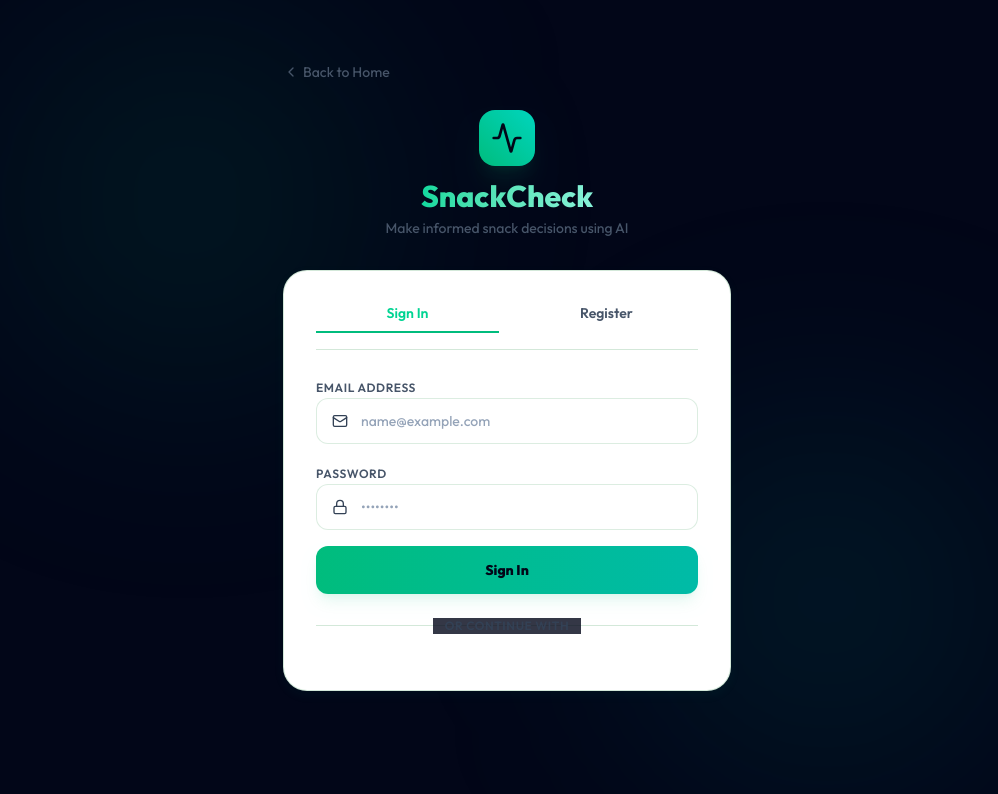
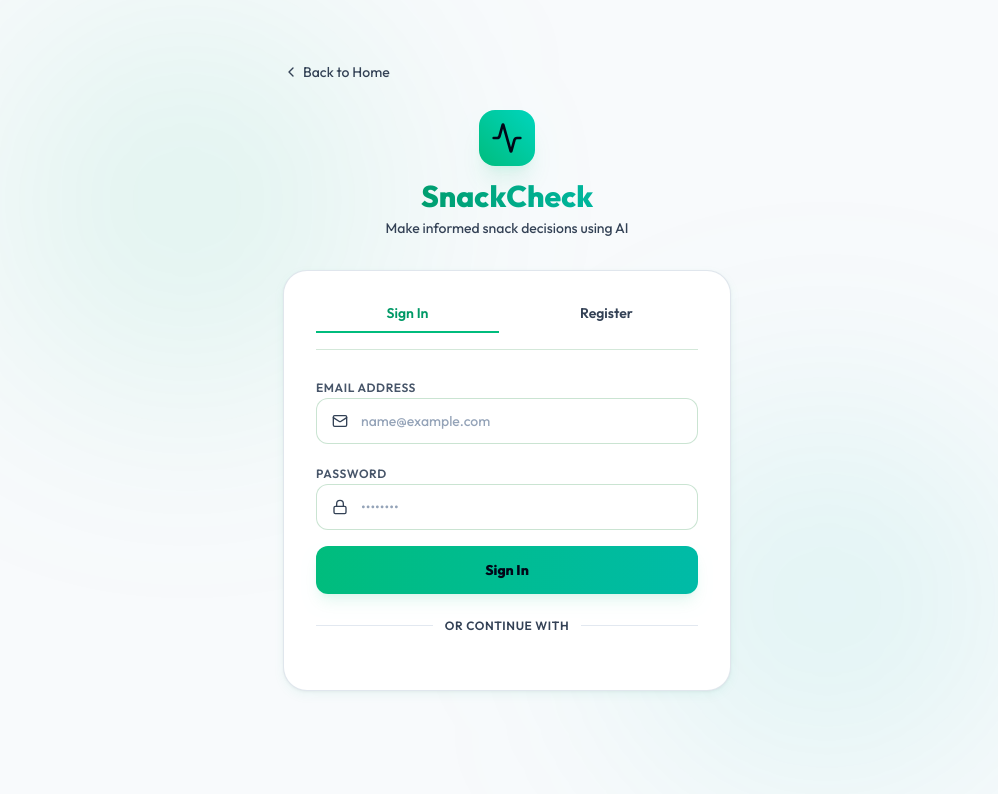
Before and after one commit to chetan-arora-2006/snack-check, a React (Vite) app in the folder frontend/: page / in a window 1280 px wide. Both pictures are taken after a click on the button "Sign In". Shown: the top 794 px of the page, without its empty margins (133-1131 px from the left). Built offline with nearby package versions, Linux system fonts and the light colour scheme; no server answers.

Commit message:
fix: resolve AuthPage dark mode glitches and improve OFF search relevance

```diff
--- a/frontend/src/components/AuthPage.tsx
+++ b/frontend/src/components/AuthPage.tsx
@@ -115,7 +115,7 @@ export const AuthPage: React.FC<AuthPageProps> = ({ onBack }) => {
   };
 
   return (
-    <div className="min-h-screen flex items-center justify-center p-4 relative overflow-hidden bg-slate-950">
+    <div className="min-h-screen flex items-center justify-center p-4 relative overflow-hidden bg-slate-50 dark:bg-slate-950">
       {/* Background visual gradients */}
       <div className="absolute top-1/4 left-1/4 -translate-x-1/2 -translate-y-1/2 w-96 h-96 rounded-full bg-emerald-500/10 blur-[120px]" />
       <div className="absolute bottom-1/4 right-1/4 translate-x-1/2 translate-y-1/2 w-96 h-96 rounded-full bg-teal-500/10 blur-[120px]" />
@@ -124,7 +124,7 @@ export const AuthPage: React.FC<AuthPageProps> = ({ onBack }) => {
         {onBack && (
           <button
             onClick={onBack}
-            className="absolute -top-12 left-0 flex items-center gap-1 text-sm text-slate-400 hover:text-white transition-colors"
+            className="absolute -top-12 left-0 flex items-center gap-1 text-sm text-slate-500 dark:text-slate-400 hover:text-slate-900 dark:hover:text-white transition-colors"
           >
             <ChevronLeft className="w-4 h-4" />
             Back to Home
@@ -140,20 +140,20 @@ export const AuthPage: React.FC<AuthPageProps> = ({ onBack }) => {
             <Activity className="w-8 h-8 text-slate-950" />
           </div>
           <div className="text-center">
-            <h1 className="text-3xl font-extrabold bg-gradient-to-r from-emerald-400 to-teal-200 bg-clip-text text-transparent">
+            <h1 className="text-3xl font-extrabold bg-gradient-to-r from-emerald-600 to-teal-500 dark:from-emerald-400 dark:to-teal-200 bg-clip-text text-transparent">
               SnackCheck
             </h1>
-            <p className="text-slate-400 text-sm mt-1">Make informed snack decisions using AI</p>
+            <p className="text-slate-500 dark:text-slate-400 text-sm mt-1">Make informed snack decisions using AI</p>
           </div>
         </button>
 
         {/* Auth Panel */}
-        <div className="glass rounded-3xl p-8 border border-slate-800 shadow-2xl">
+        <div className="glass rounded-3xl p-8 border border-slate-200 dark:border-slate-800 shadow-2xl">
           <div className="flex gap-4 mb-6 border-b border-slate-900 pb-4">
             <button
               onClick={() => { setIsLogin(true); setError(null); }}
               className={`flex-1 pb-2 text-sm font-semibold border-b-2 transition-all duration-300 ${
-                isLogin ? 'border-emerald-500 text-emerald-400' : 'border-transparent text-slate-400 hover:text-slate-200'
+                isLogin ? 'border-emerald-500 text-emerald-600 dark:text-emerald-400' : 'border-transparent text-slate-500 dark:text-slate-400 hover:text-slate-700 dark:hover:text-slate-200'
               }`}
             >
               Sign In
@@ -161,7 +161,7 @@ export const AuthPage: React.FC<AuthPageProps> = ({ onBack }) => {
             <button
               onClick={() => { setIsLogin(false); setError(null); }}
               className={`flex-1 pb-2 text-sm font-semibold border-b-2 transition-all duration-300 ${
-                !isLogin ? 'border-emerald-500 text-emerald-400' : 'border-transparent text-slate-400 hover:text-slate-200'
+                !isLogin ? 'border-emerald-500 text-emerald-600 dark:text-emerald-400' : 'border-transparent text-slate-500 dark:text-slate-400 hover:text-slate-700 dark:hover:text-slate-200'
               }`}
             >
               Register
@@ -187,7 +187,7 @@ export const AuthPage: React.FC<AuthPageProps> = ({ onBack }) => {
                     placeholder="Enter your name"
                     value={name}
                     onChange={(e) => setName(e.target.value)}
-                    className="w-full bg-slate-900/60 border border-slate-850 hover:border-slate-800 focus:border-emerald-500/50 focus:bg-slate-900 rounded-xl py-3 pl-11 pr-4 text-sm text-slate-100 placeholder-slate-650 outline-none transition-all duration-200"
+                    className="w-full bg-white dark:bg-slate-900/60 border border-slate-200 dark:border-slate-850 hover:border-slate-300 dark:hover:border-slate-800 focus:border-emerald-500/50 focus:bg-slate-50 dark:focus:bg-slate-900 rounded-xl py-3 pl-11 pr-4 text-sm text-slate-900 dark:text-slate-100 placeholder-slate-400 dark:placeholder-slate-650 outline-none transition-all duration-200"
                   />
                 </div>
               </div>
@@ -203,7 +203,7 @@ export const AuthPage: React.FC<AuthPageProps> = ({ onBack }) => {
                   placeholder="name@example.com"
                   value={email}
                   onChange={(e) => setEmail(e.target.value)}
-                  className="w-full bg-slate-900/60 border border-slate-850 hover:border-slate-800 focus:border-emerald-500/50 focus:bg-slate-900 rounded-xl py-3 pl-11 pr-4 text-sm text-slate-100 placeholder-slate-650 outline-none transition-all duration-200"
+                  className="w-full bg-white dark:bg-slate-900/60 border border-slate-200 dark:border-slate-850 hover:border-slate-300 dark:hover:border-slate-800 focus:border-emerald-500/50 focus:bg-slate-50 dark:focus:bg-slate-900 rounded-xl py-3 pl-11 pr-4 text-sm text-slate-900 dark:text-slate-100 placeholder-slate-400 dark:placeholder-slate-650 outline-none transition-all duration-200"
                 />
               </div>
             </div>
@@ -218,7 +218,7 @@ export const AuthPage: React.FC<AuthPageProps> = ({ onBack }) => {
                   placeholder="••••••••"
                   value={password}
                   onChange={(e) => setPassword(e.target.value)}
-                  className="w-full bg-slate-900/60 border border-slate-850 hover:border-slate-800 focus:border-emerald-500/50 focus:bg-slate-900 rounded-xl py-3 pl-11 pr-4 text-sm text-slate-100 placeholder-slate-650 outline-none transition-all duration-200"
+                  className="w-full bg-white dark:bg-slate-900/60 border border-slate-200 dark:border-slate-850 hover:border-slate-300 dark:hover:border-slate-800 focus:border-emerald-500/50 focus:bg-slate-50 dark:focus:bg-slate-900 rounded-xl py-3 pl-11 pr-4 text-sm text-slate-900 dark:text-slate-100 placeholder-slate-400 dark:placeholder-slate-650 outline-none transition-all duration-200"
                 />
               </div>
             </div>
@@ -232,7 +232,7 @@ export const AuthPage: React.FC<AuthPageProps> = ({ onBack }) => {
                   onChange={(e) => setAgreeToTerms(e.target.checked)}
                   className="mt-1 w-4 h-4 bg-slate-900 border-slate-700 rounded text-emerald-500 focus:ring-emerald-500/20"
                 />
-                <label htmlFor="terms" className="text-xs text-slate-400 leading-relaxed">
+                <label htmlFor="terms" className="text-xs text-slate-600 dark:text-slate-400 leading-relaxed">
                   I agree to the SnackCheck <button type="button" onClick={() => setShowTerms(true)} className="text-emerald-400 hover:underline bg-transparent border-none p-0 cursor-pointer">Terms of Service</button> and <button type="button" onClick={() => setShowPrivacy(true)} className="text-emerald-400 hover:underline bg-transparent border-none p-0 cursor-pointer">Privacy Policy</button>, and consent to having my dietary data processed for personalized AI recommendations.
                 </label>
               </div>
@@ -257,9 +257,9 @@ export const AuthPage: React.FC<AuthPageProps> = ({ onBack }) => {
           {/* Divider */}
           <div className="relative my-6 flex items-center justify-center">
             <div className="absolute inset-0 flex items-center">
-              <div className="w-full border-t border-slate-900" />
+              <div className="w-full border-t border-slate-200 dark:border-slate-900" />
             </div>
-            <span className="relative z-10 px-3 bg-slate-950/80 text-xs font-semibold text-slate-500 uppercase tracking-wider">
+            <span className="relative z-10 px-3 bg-white dark:bg-slate-950/80 text-xs font-semibold text-slate-500 uppercase tracking-wider">
               Or continue with
             </span>
           </div>
@@ -275,15 +275,15 @@ export const AuthPage: React.FC<AuthPageProps> = ({ onBack }) => {
       {/* Terms Modal */}
       {showTerms && (
         <div className="fixed inset-0 z-[100] flex items-center justify-center p-4 bg-slate-950/80 backdrop-blur-sm">
-          <div className="bg-slate-900 border border-slate-800 rounded-2xl w-full max-w-md p-6 shadow-2xl relative">
+          <div className="bg-white dark:bg-slate-900 border border-slate-200 dark:border-slate-800 rounded-2xl w-full max-w-md p-6 shadow-2xl relative">
             <button
               onClick={() => setShowTerms(false)}
-              className="absolute top-4 right-4 text-slate-500 hover:text-slate-300"
+              className="absolute top-4 right-4 text-slate-500 hover:text-slate-700 dark:hover:text-slate-300"
             >
               <svg className="w-5 h-5" fill="none" viewBox="0 0 24 24" stroke="currentColor"><path strokeLinecap="round" strokeLinejoin="round" strokeWidth={2} d="M6 18L18 6M6 6l12 12" /></svg>
             </button>
-            <h3 className="text-xl font-bold text-slate-100 mb-4">Terms of Service</h3>
-            <div className="text-sm text-slate-400 space-y-3 max-h-60 overflow-y-auto pr-2">
+            <h3 className="text-xl font-bold text-slate-900 dark:text-slate-100 mb-4">Terms of Service</h3>
+            <div className="text-sm text-slate-600 dark:text-slate-400 space-y-3 max-h-60 overflow-y-auto pr-2">
               <p>Welcome to SnackCheck!</p>
               <p>1. By using our service, you agree that the AI-generated health scores and food analysis are for informational purposes only and do not constitute medical advice.</p>
               <p>2. We are not liable for any allergic reactions or health issues arising from inaccuracies in the AI analysis or missing information on product labels.</p>
@@ -299,15 +299,15 @@ export const AuthPage: React.FC<AuthPageProps> = ({ onBack }) => {
       {/* Privacy Policy Modal */}
       {showPrivacy && (
         <div className="fixed inset-0 z-[100] flex items-center justify-center p-4 bg-slate-950/80 backdrop-blur-sm">
-          <div className="bg-slate-900 border border-slate-800 rounded-2xl w-full max-w-md p-6 shadow-2xl relative">
+          <div className="bg-white dark:bg-slate-900 border border-slate-200 dark:border-slate-800 rounded-2xl w-full max-w-md p-6 shadow-2xl relative">
             <button
               onClick={() => setShowPrivacy(false)}
-              className="absolute top-4 right-4 text-slate-500 hover:text-slate-300"
+              className="absolute top-4 right-4 text-slate-500 hover:text-slate-700 dark:hover:text-slate-300"
             >
               <svg className="w-5 h-5" fill="none" viewBox="0 0 24 24" stroke="currentColor"><path strokeLinecap="round" strokeLinejoin="round" strokeWidth={2} d="M6 18L18 6M6 6l12 12" /></svg>
             </button>
-            <h3 className="text-xl font-bold text-slate-100 mb-4">Privacy Policy</h3>
-            <div className="text-sm text-slate-400 space-y-3 max-h-60 overflow-y-auto pr-2">
+            <h3 className="text-xl font-bold text-slate-900 dark:text-slate-100 mb-4">Privacy Policy</h3>
+            <div className="text-sm text-slate-600 dark:text-slate-400 space-y-3 max-h-60 overflow-y-auto pr-2">
               <p>Your privacy is critically important to us.</p>
               <p>1. <strong>Data Collection:</strong> We collect your dietary preferences, allergy information, and consumption history to provide personalized AI recommendations.</p>
               <p>2. <strong>AI Processing:</strong> Images of food labels you upload are processed securely. We do not sell your biometric or dietary data to third-party advertisers.</p>
```
Also changed, not shown: 1 other file (tests, documents, lock files or other folders).
